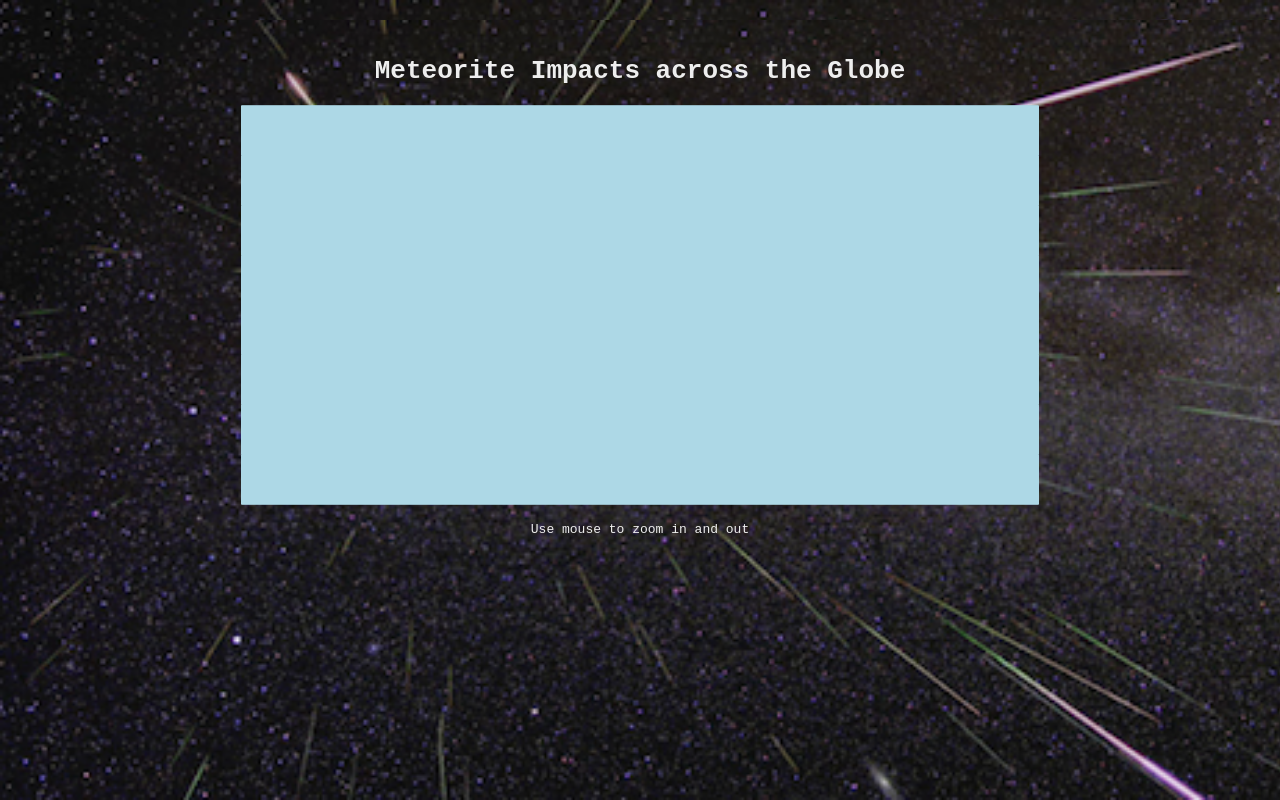
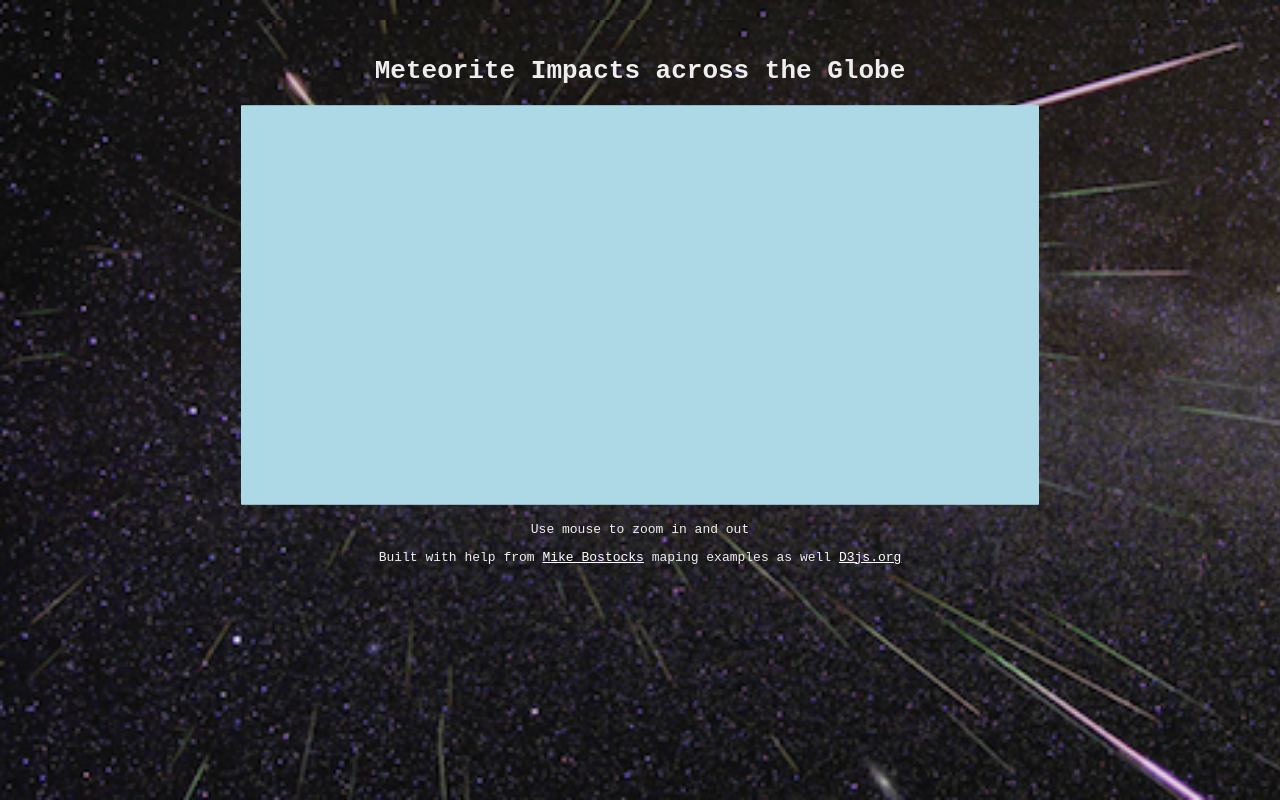
Before and after one commit to davemflick/Global-Meteorite-Strikes, a plain HTML site: page index.html in a window 1280 px wide. Drawn offline with nearby package versions, Linux system fonts and the light colour scheme; no server answers.

Commit message:
added helpful source links

```diff
--- a/index.html
+++ b/index.html
@@ -13,6 +13,10 @@
 </div>
 
 <p>Use mouse to zoom in and out </p>
+
+<p> Built with help from
+<a href="https://bl.ocks.org/mbostock/eec4a6cda2f573574a11" target="_blank"> Mike Bostocks</a>
+maping examples as well <a href="https://d3js.org/" target="_blank"> D3js.org </a></p>
 <script src="https://d3js.org/d3.v4.min.js"></script>
 <script src="https://unpkg.com/topojson-client@3"></script>
 <script type="text/javascript" src="scripts/index.js"></script>
--- a/styles/main.css
+++ b/styles/main.css
@@ -13,6 +13,13 @@ html, body {
 	padding-top: 20px;
 }
 
+a {
+	color: white;
+}
+
+a:hover{
+	color: #ccc;
+}
 .mapCont {
 	width: 100%;
 	position: relative;
```
